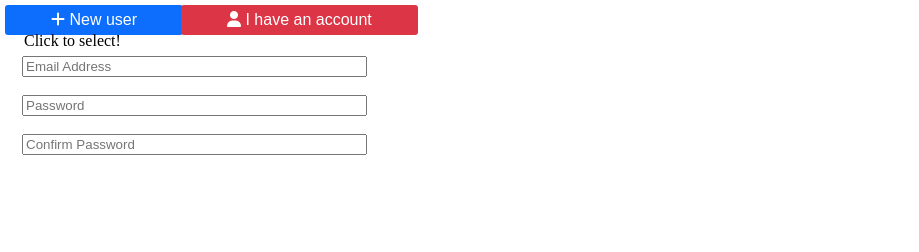
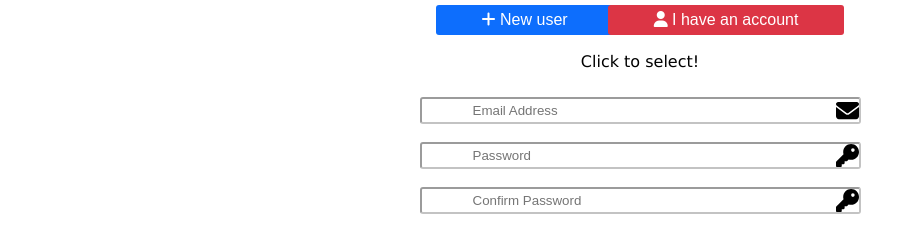
Before and after one commit to betamkd/Bootstrap-Homework, a plain HTML site: page index.html in a window 1280 px wide. Shown: the whole page, without its empty margins (0-919 px from the left). Drawn offline with Linux system fonts and the light colour scheme.

Commit message:
final commit

```diff
--- a/css/style.css
+++ b/css/style.css
@@ -1,5 +1,3 @@
-
-
 :root {
   --bs-primary: #0d6efd;
   --bs-danger: #dc3545;
@@ -12,6 +10,20 @@ button {
   color: white;
   margin: -3px;
   border: none;
+}
+.btn-group {
+  display: flex;
+  justify-content: center;
+  align-items: center;
+}
+
+.click {
+  display: flex;
+  justify-content: center;
+  align-items: center;
+  padding: 20px;
+  font-family: "Lucida Sans", "Lucida Sans Regular", "Lucida Grande",
+    "Lucida Sans Unicode", Geneva, Verdana, sans-serif;
 }
 
 .btn-primary {
@@ -29,12 +41,21 @@ fieldset {
 .personal-data {
   color: grey;
   border-color: grey;
-
 }
 
 .email {
-
 }
 
 body {
 }
+
+::-webkit-input-placeholder {
+  padding: 1px;
+  padding-right: 10px;
+}
+
+fieldset {
+  display: flex;
+  justify-content: center;
+  align-items: center;
+}
--- a/index.html
+++ b/index.html
@@ -9,6 +9,33 @@
       src="https://kit.fontawesome.com/d4df8bdf88.js"
       crossorigin="anonymous"
     ></script>
+    <style>
+      #email{
+        background-image: url(../images/envelope-solid.svg);
+        background-position: right;
+        background-repeat: no-repeat;
+        border-radius: 3px;
+        padding: 4px 50px;
+        border-color: rgba(128, 128, 128, 0.471);
+
+      }
+      #password{
+        background-image: url(../images/key-solid.svg);
+        background-position: right;
+        background-repeat: no-repeat;
+        border-radius: 3px;
+        padding: 4px 50px;
+        border-color: rgba(128, 128, 128, 0.471);
+      }
+      #passwordconfirm{
+        background-image: url(../images/key-solid.svg);
+        background-position: right;
+        background-repeat: no-repeat;
+        border-radius: 3px;
+        padding: 4px 50px;
+        border-color: rgba(128, 128, 128, 0.471);
+      }
+    </style>
   </head>
   <body>
 
@@ -22,14 +49,19 @@
       </button>
     </div>
 
+    <div class="click">
+      <legend>Click to select!</legend>
+    </div>
+
       <form action>
       <fieldset>
-      <legend>Click to select!</legend>
+
       <div class="personal-data">
         <div class="email">
-      <label for="email"></label>
-      <input type="text" id="emai" name="email" placeholder="Email Address" size="40"  />
-    </div>
+      <label for="email"> </label>
+      <input type="text" id="email" name="email" placeholder="Email Address" size="40" />
+
+  </div>
       </br>
 
       <div class="password">
@@ -40,7 +72,7 @@
 
       <div class="confirmpassword">
       <label for="confirmpassword"></label>
-      <input type="text" id="password" name="password" placeholder="Confirm Password" size="40" />
+      <input type="text" id="passwordconfirm" name="password" placeholder="Confirm Password" size="40" />
       </div>
       </br>
 
```
Also changed, not shown: images/envelope-solid.svg (added), images/key-solid.svg (added).
